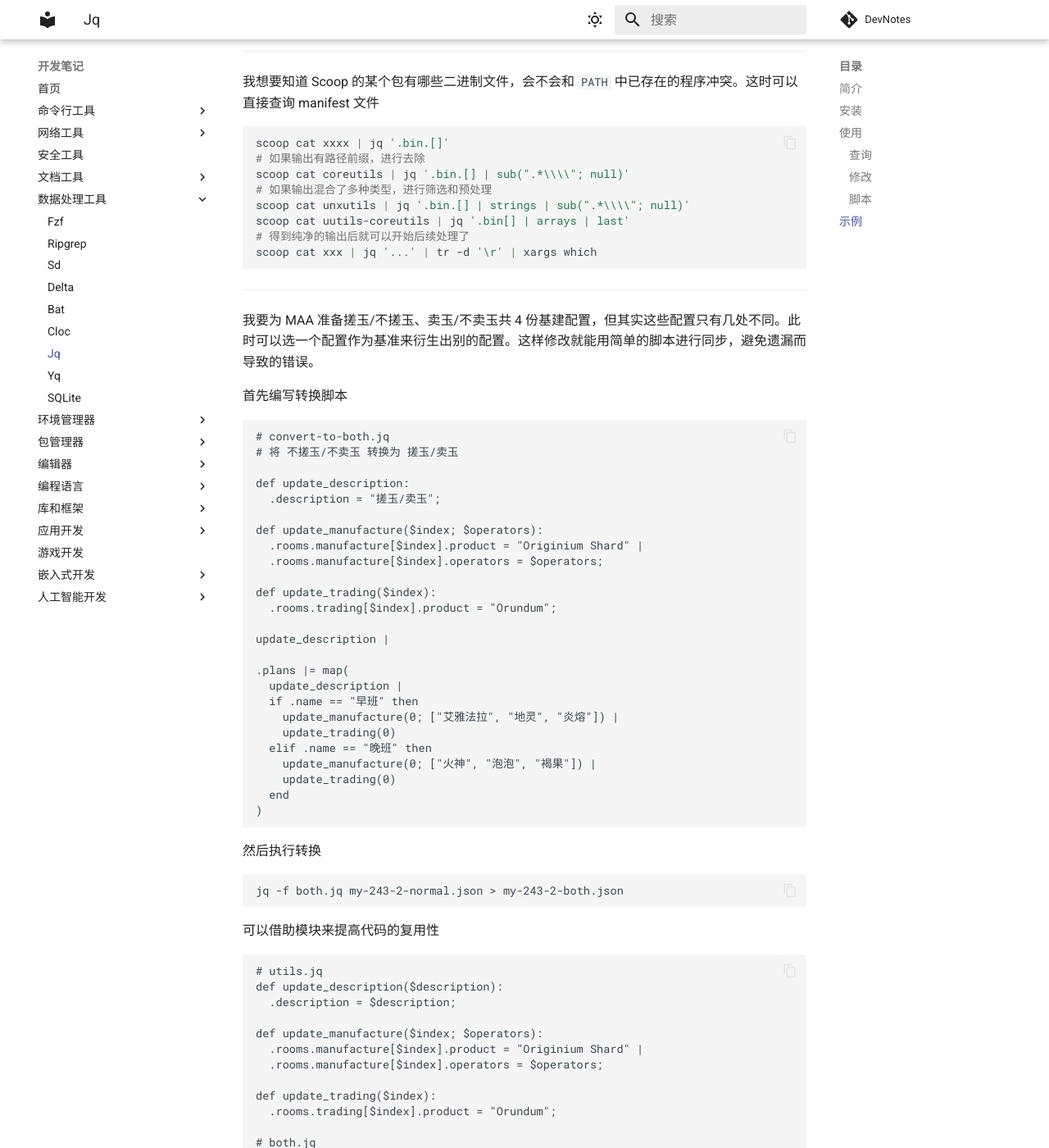
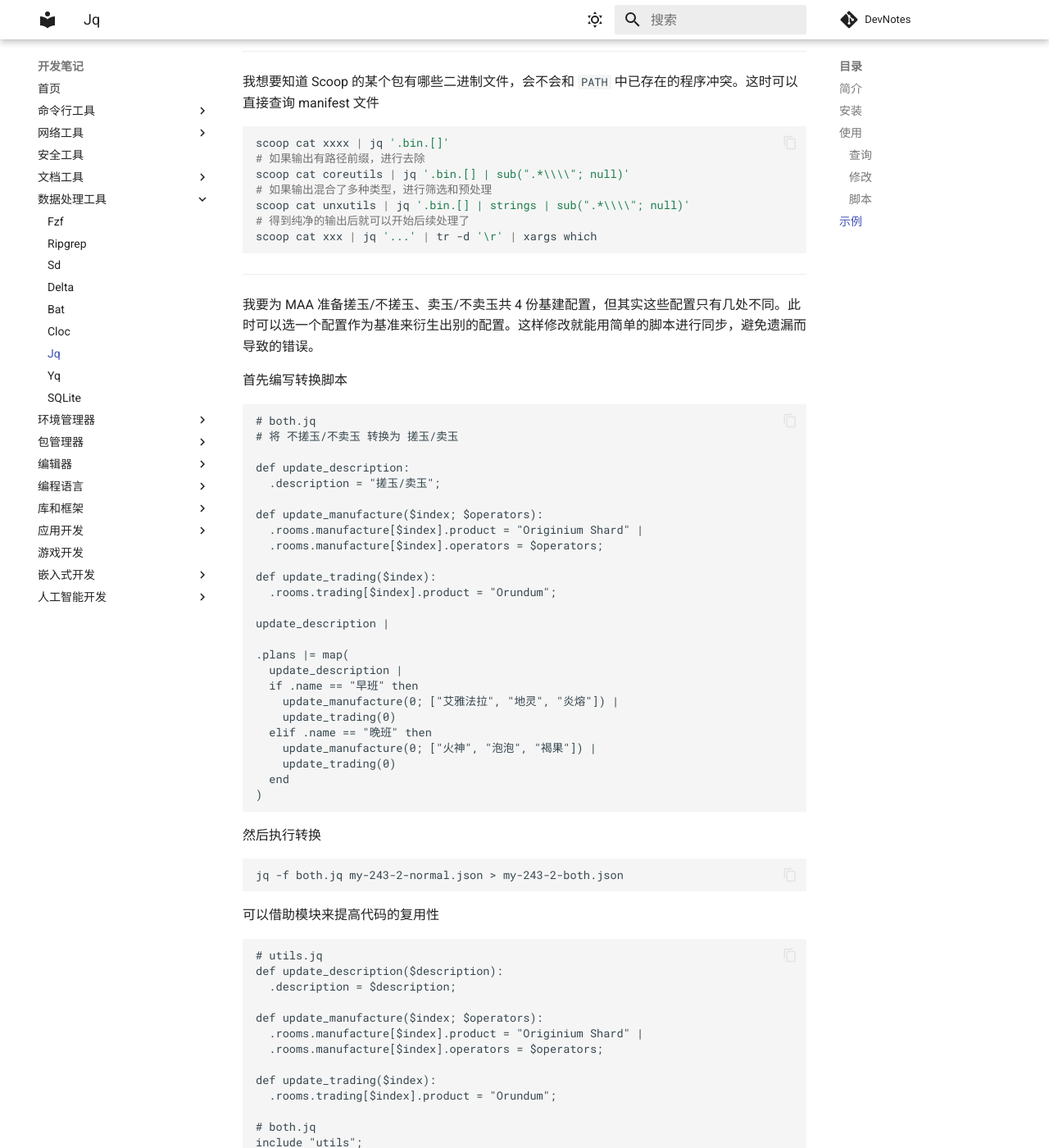
Before and after one commit to Juemuren/DevNotes, an MkDocs documentation site: the page built from docs/数据处理工具/Jq.md, in a window 1280 px wide and 1400 px high, scrolled down 1529 px. Shown: the whole window at 82% size. Built offline with MkDocs 1.6.1 and Material for MkDocs 9.7.7, drawn with Linux system fonts in a browser that asks for light colours; comment, search, counter and statistics services are not loaded.

Commit message:
2026-4-6

````diff
--- a/docs/数据处理工具/Jq.md
+++ b/docs/数据处理工具/Jq.md
@@ -73,7 +73,6 @@ scoop cat xxxx | jq '.bin.[]'
 scoop cat coreutils | jq '.bin.[] | sub(".*\\\\"; null)'
 # 如果输出混合了多种类型，进行筛选和预处理
 scoop cat unxutils | jq '.bin.[] | strings | sub(".*\\\\"; null)'
-scoop cat uutils-coreutils | jq '.bin[] | arrays | last'
 # 得到纯净的输出后就可以开始后续处理了
 scoop cat xxx | jq '...' | tr -d '\r' | xargs which
 ```
@@ -85,7 +84,7 @@ scoop cat xxx | jq '...' | tr -d '\r' | xargs which
 首先编写转换脚本
 
 ```jq
-# convert-to-both.jq
+# both.jq
 # 将 不搓玉/不卖玉 转换为 搓玉/卖玉
 
 def update_description:
````
Also changed, not shown: docs/命令行工具/Just.md (+2 -2 lines), docs/文档工具/index.md (+1 -1 lines).
